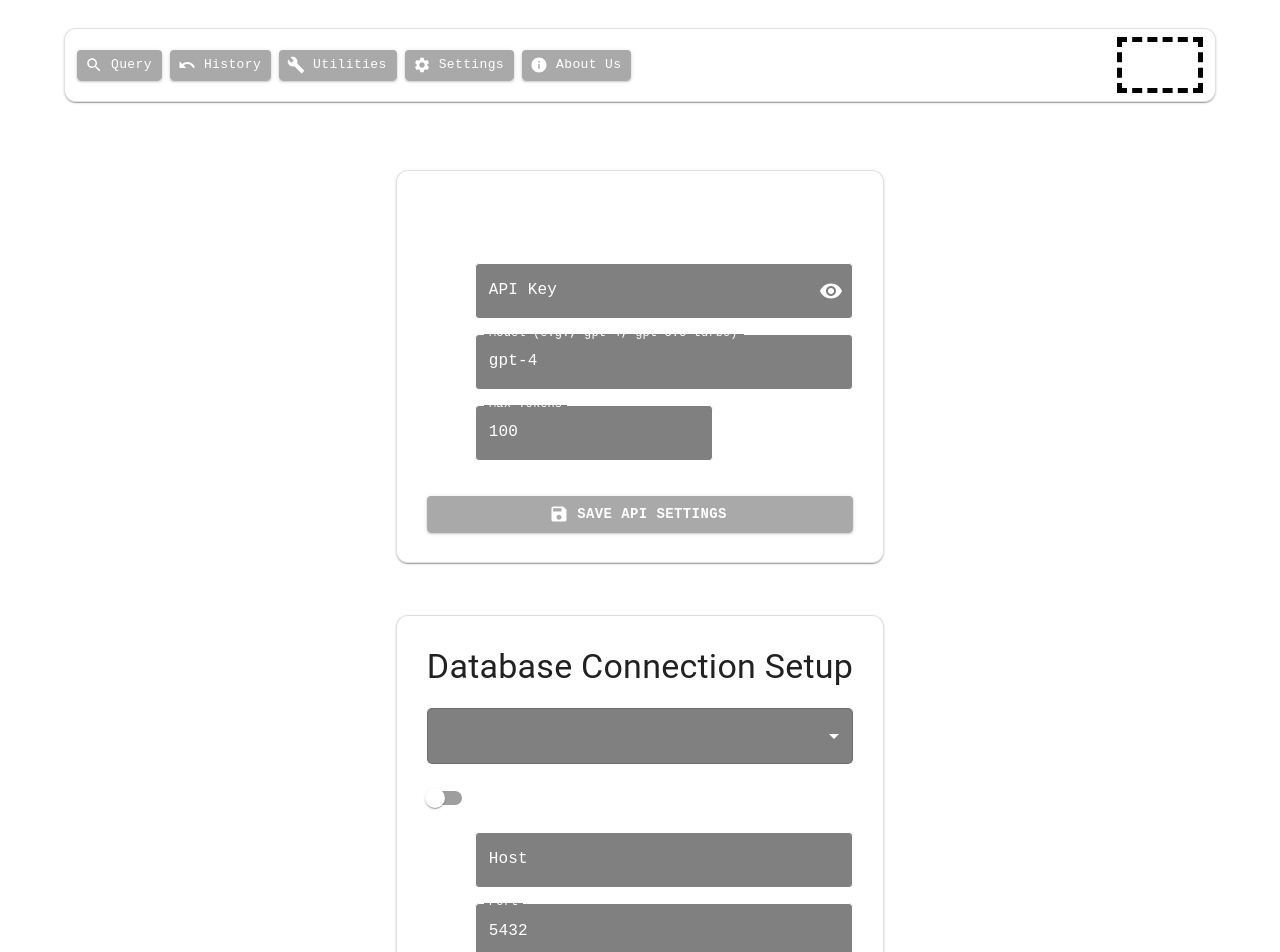
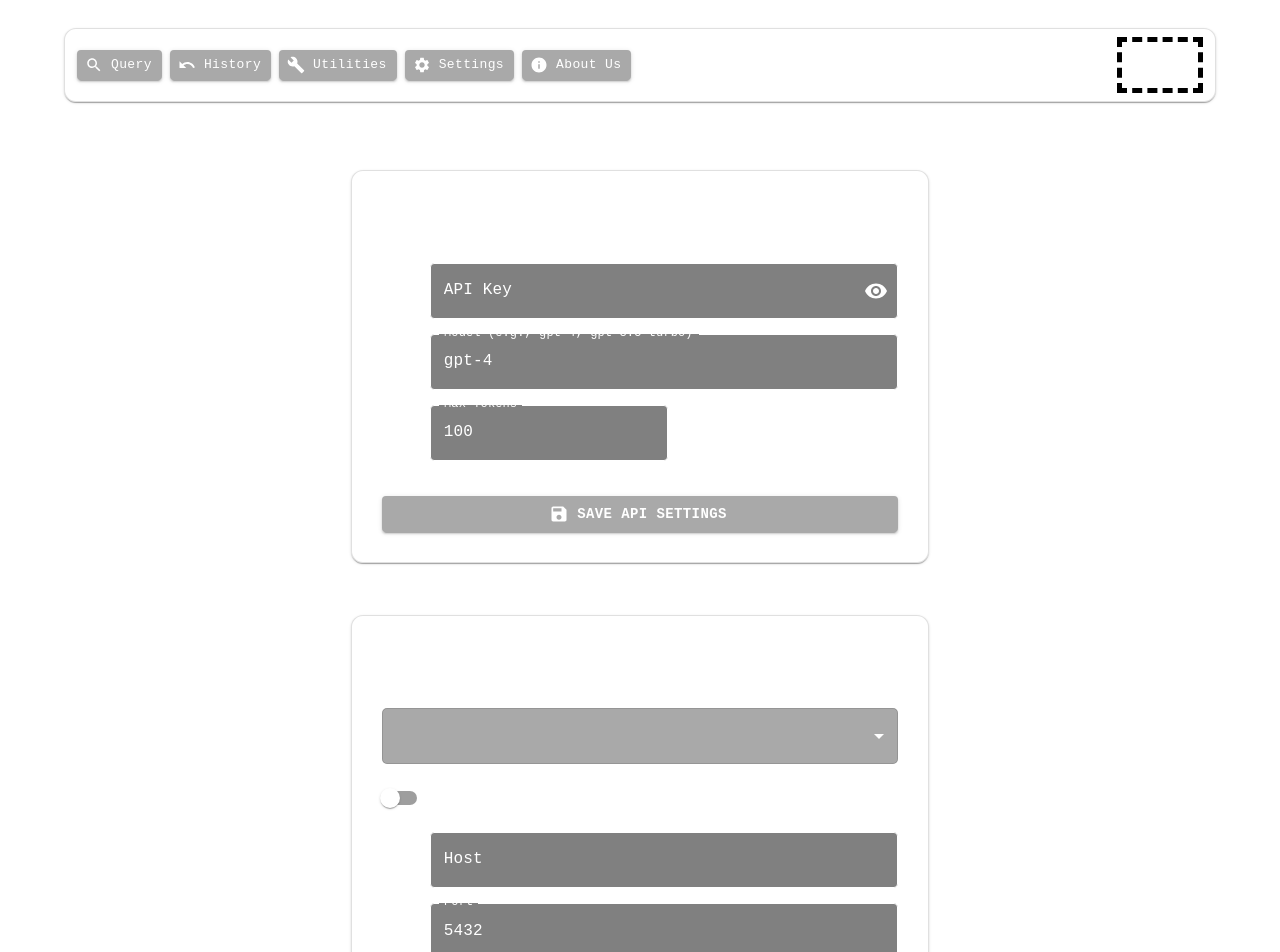
Before and after one commit to Anorris98/Hebse-Database, a React (Vite) app in the folder senior-design/: page /Settings in a window 1280 px wide. Shown: the top 952 px of the page. Built offline with nearby package versions, Linux system fonts and the light colour scheme.

Commit message:
Fixed styling for DatabaseSetup.tsx

```diff
--- a/senior-design/src/components/Settings/DatabaseSetup/DatabaseSetup.tsx
+++ b/senior-design/src/components/Settings/DatabaseSetup/DatabaseSetup.tsx
@@ -1,7 +1,20 @@
-import { useState, useEffect } from "react";
-import {Box, Button, Typography, Container, IconButton, InputAdornment, MenuItem, Paper, Switch, FormControlLabel} from "@mui/material";
-import { alpha, styled } from "@mui/material/styles";
-import {Visibility, VisibilityOff, Save, AddCircleOutline, DeleteForever} from "@mui/icons-material";
+import {useEffect, useState} from "react";
+// Styled Select for a consistent gray/white look
+import {
+  Box,
+  Button,
+  Container,
+  FormControlLabel,
+  IconButton,
+  InputAdornment,
+  MenuItem,
+  Paper,
+  Select,
+  Switch,
+  Typography
+} from "@mui/material";
+import {alpha, styled} from "@mui/material/styles";
+import {DeleteForever, Save, Visibility, VisibilityOff} from "@mui/icons-material";
 import HelpTextField from "../../HelpTextField/HelpTextField.tsx";
 
 // Styled container matching your styling guide
@@ -15,8 +28,6 @@ const StyledPaper = styled(Paper)(({ theme }) => ({
   fontFamily: "monospace",
 }));
 
-// Styled Select for a consistent gray/white look
-import { Select } from "@mui/material";
 const StyledSelect = styled(Select)(({ theme }) => ({
   marginBottom: "15px",
   backgroundColor: "gray",
@@ -278,7 +289,7 @@ const DatabaseSetup = () => {
   return (
     <Container maxWidth="lg" sx={{ mt: 4 }}>
       <StyledPaper elevation={6}>
-        <Typography variant="h4" sx={{ marginBottom: "20px", textAlign: "center" }}>
+        <Typography variant="h4" sx={{ marginBottom: "20px", textAlign: "center", fontFamily: "monospace" , color: "white" }}>
           Database Connection Setup
         </Typography>
 
@@ -288,6 +299,12 @@ const DatabaseSetup = () => {
           onChange={handleDatabaseChange}
           fullWidth
           variant="outlined"
+          sx={{
+            backgroundColor: "darkgray",
+            fontFamily: "monospace",
+            fontWeight: "bold",
+            flex: 1,
+          }}
         >
           {databaseNames.map((db) => (
             <MenuItem key={db} value={db}>
@@ -296,7 +313,6 @@ const DatabaseSetup = () => {
           ))}
           {/* 'Add New Database' item */}
           <MenuItem value="new">
-            <AddCircleOutline sx={{ marginRight: "8px" }} />
             Add New Database
           </MenuItem>
         </StyledSelect>
@@ -311,7 +327,7 @@ const DatabaseSetup = () => {
               />
             }
             label="Remote Database"
-            sx={{ color: "white" }}
+            sx={{ '& .MuiFormControlLabel-label': { fontFamily: 'monospace', color: "white" } }}
           />
         </Box>
 
@@ -353,7 +369,7 @@ const DatabaseSetup = () => {
         {/* SSH/Remote-only fields */}
         {isRemote && (
           <>
-            <Typography variant="h6" sx={{ marginTop: "20px", marginBottom: "10px" }}>
+            <Typography variant="h6" sx={{ marginTop: "20px", marginBottom: "10px", fontFamily: "monospace" , color: "white"}}>
               SSH Connection Details
             </Typography>
             <HelpTextField
```
